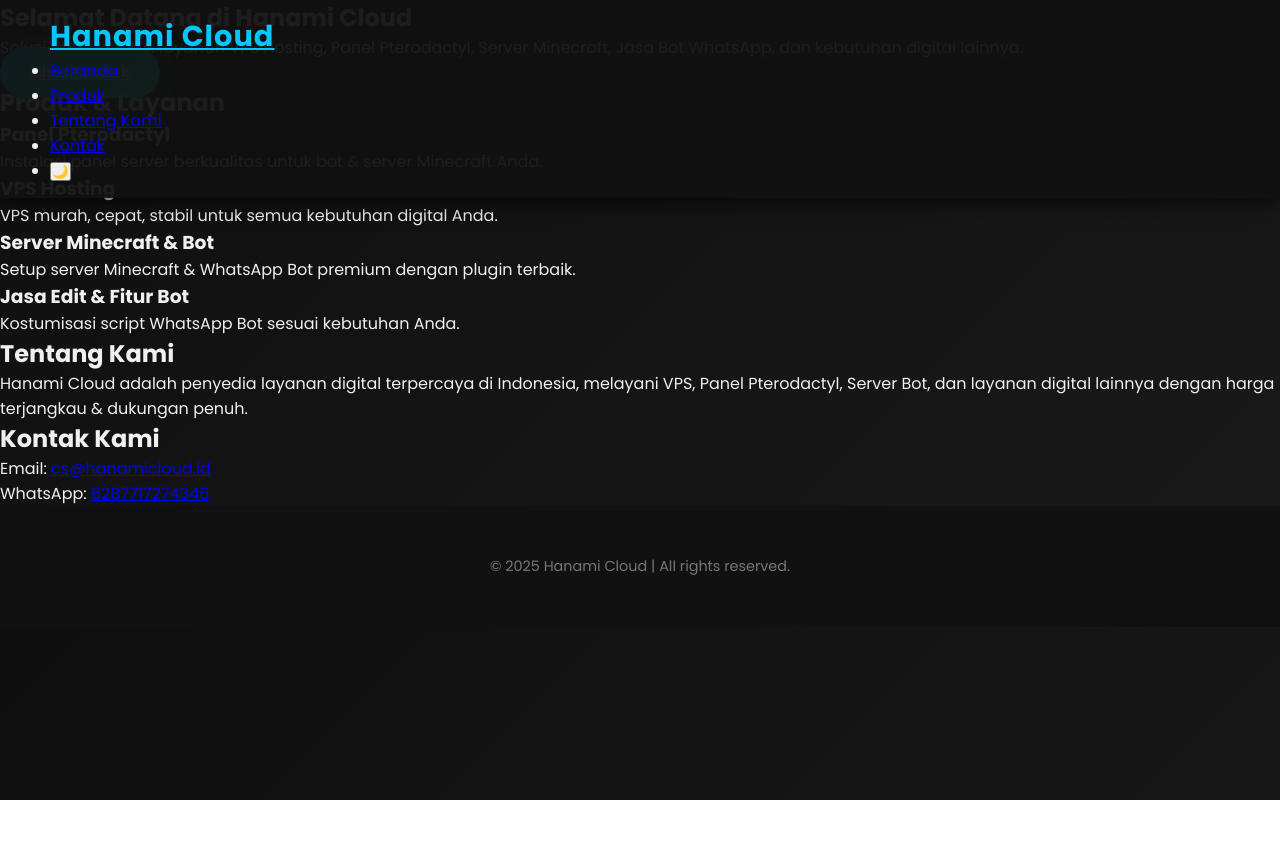
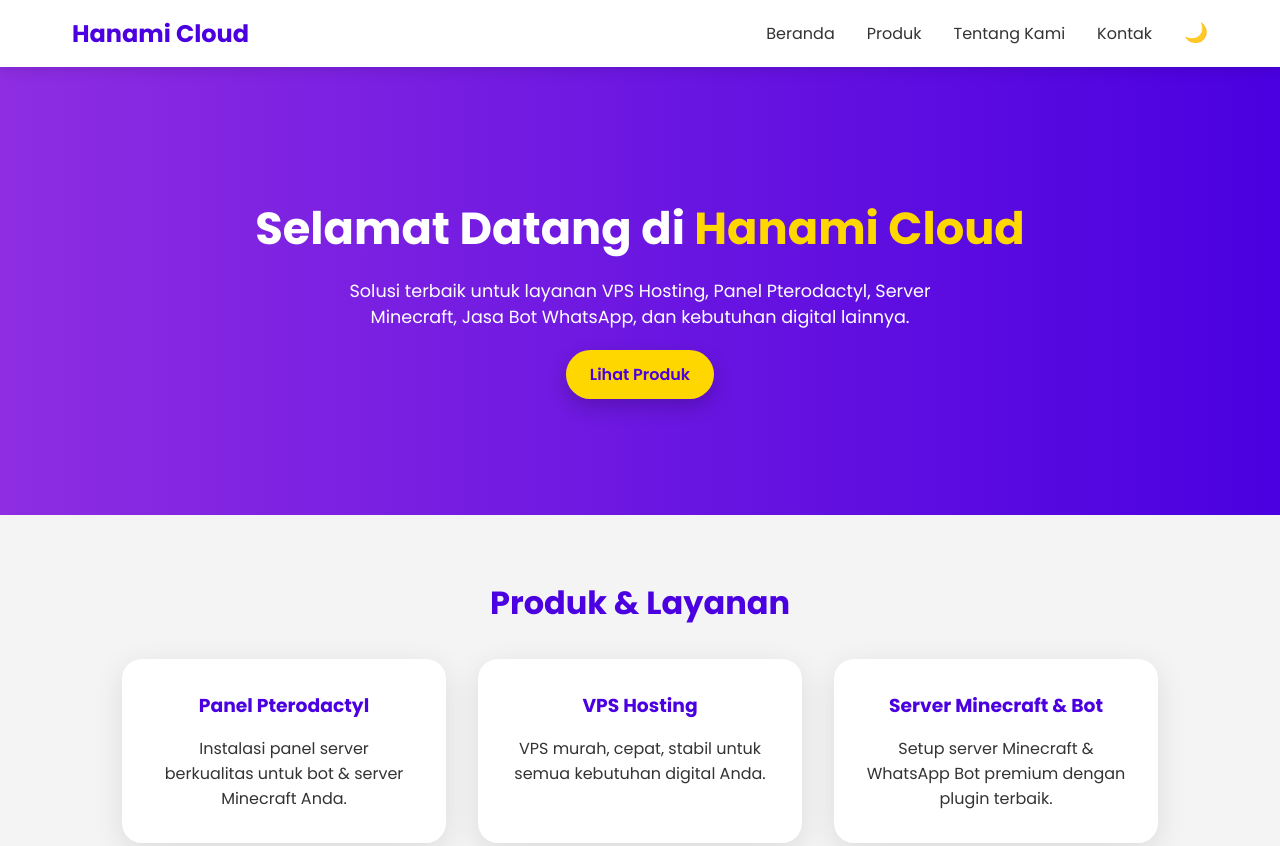
Before and after one commit to HandiDev-FikaBot/Hanami-Cloud, a plain HTML site: page index.html in a window 1280 px wide. Shown: the top 846 px of the page. Before the commit the page ends 800 px from the top, so only its background shows below. Drawn offline with Linux system fonts and the light colour scheme.

Commit message:
Update styles.css

```diff
--- a/styles.css
+++ b/styles.css
@@ -1,238 +1,185 @@
-  /* ===== Reset & Global Style ===== */
+/* Reset */
 * {
   margin: 0;
   padding: 0;
   box-sizing: border-box;
-    scroll-behavior: smooth;
-    transition: all 0.3s ease;
 }
 
 body {
   font-family: 'Poppins', sans-serif;
-    background: linear-gradient(135deg, #0f0f0f, #1a1a1a);
-    color: #f0f0f0;
-    overflow-x: hidden;
+  background: #f4f4f4;
+  color: #333;
+  transition: background 0.3s, color 0.3s;
 }
 
-/* ===== Scrollbar Custom (Chrome) ===== */
-::-webkit-scrollbar {
-    width: 8px;
-}
-::-webkit-scrollbar-track {
-    background: #1a1a1a;
-}
-::-webkit-scrollbar-thumb {
-    background: #00c6ff;
-    border-radius: 20px;
+a {
+  color: inherit;
+  text-decoration: none;
 }
 
-/* ===== Header / Navbar ===== */
+ul {
+  list-style: none;
+}
+
 header {
-    position: fixed;
-    width: 100%;
-    background: rgba(17, 17, 17, 0.95);
-    padding: 15px 50px;
+  background: #fff;
+  box-shadow: 0 4px 12px rgba(0,0,0,0.1);
+  position: sticky;
+  top: 0;
   z-index: 999;
-    box-shadow: 0 4px 20px rgba(0,0,0,0.7);
+}
+
+nav {
+  max-width: 1200px;
+  margin: 0 auto;
+  padding: 1rem 2rem;
   display: flex;
   justify-content: space-between;
   align-items: center;
 }
 
-header .logo {
-    font-size: 1.8rem;
-    font-weight: 800;
-    color: #00c6ff;
-    letter-spacing: 1px;
+.logo {
+  font-weight: 700;
+  font-size: 1.5rem;
+  color: #4A00E0;
 }
 
-.navbar {
+nav ul {
   display: flex;
-    gap: 30px;
+  gap: 2rem;
 }
 
-.navbar a {
-    font-size: 1rem;
-    color: #ccc;
-    position: relative;
+nav a:hover {
+  color: #4A00E0;
 }
 
-.navbar a::after {
-    content: '';
-    width: 0%;
-    height: 2px;
-    background: #00c6ff;
-    position: absolute;
-    left: 0;
-    bottom: -5px;
-    transition: 0.4s;
+#darkModeToggle {
+  background: none;
+  border: none;
+  cursor: pointer;
+  font-size: 1.2rem;
 }
 
-.navbar a:hover::after {
-    width: 100%;
-}
-.navbar a:hover {
+/* Home */
+#home {
+  text-align: center;
+  padding: 8rem 2rem;
+  background: linear-gradient(to right, #8E2DE2, #4A00E0);
   color: #fff;
 }
 
-/* ===== Hero Section ===== */
-.hero {
-    min-height: 100vh;
-    display: flex;
-    justify-content: center;
-    align-items: center;
-    text-align: center;
-    padding: 0 30px;
-    background: radial-gradient(circle at 20% 30%, #00c6ff 5%, transparent 30%);
+#home h1 {
+  font-size: 2.8rem;
+  margin-bottom: 1rem;
 }
 
-.hero h1 {
-    font-size: 3.5rem;
-    background: linear-gradient(90deg, #00c6ff, #00ffba);
-    -webkit-background-clip: text;
-    color: transparent;
-    margin-bottom: 20px;
+#home h1 span {
+  color: #FFD700;
 }
 
-.hero p {
-    color: #aaa;
-    font-size: 1.2rem;
-    max-width: 700px;
-    margin: 0 auto 30px;
+#home p {
+  max-width: 600px;
+  margin: 0 auto 2rem;
+  font-size: 1.1rem;
 }
 
-/* ===== Button Keren Gege ===== */
 .btn {
-    background: linear-gradient(135deg, #00c6ff, #00ffba);
-    padding: 14px 30px;
-    color: #fff;
-    border: none;
+  background: #FFD700;
+  color: #4A00E0;
+  padding: 0.8rem 1.5rem;
   border-radius: 50px;
-    cursor: pointer;
-    font-size: 1rem;
   font-weight: 600;
-    box-shadow: 0 5px 20px rgba(0, 198, 255, 0.4);
-    transition: transform 0.4s, box-shadow 0.4s;
-}
-.btn:hover {
-    transform: scale(1.05);
-    box-shadow: 0 8px 25px rgba(0, 198, 255, 0.7);
+  box-shadow: 0 8px 20px rgba(0,0,0,0.2);
+  transition: 0.3s;
 }
 
-/* ===== About Section ===== */
-.about {
-    padding: 100px 30px;
-    text-align: center;
-    background: #181818;
+.btn:hover {
+  background: #fff;
+  color: #4A00E0;
 }
 
-.about h2 {
-    font-size: 2.8rem;
-    color: #00c6ff;
-    margin-bottom: 20px;
+/* Produk */
+#produk {
+  padding: 4rem 2rem;
+  max-width: 1100px;
+  margin: auto;
 }
 
-.about p {
-    color: #ccc;
-    font-size: 1rem;
-    max-width: 800px;
-    margin: 0 auto;
+#produk h2 {
+  text-align: center;
+  margin-bottom: 2rem;
+  font-size: 2rem;
+  color: #4A00E0;
 }
 
-/* ===== Services (Card Professional) ===== */
-.services {
-    padding: 100px 30px;
-    background: #121212;
+.produk-container {
+  display: grid;
+  grid-template-columns: repeat(auto-fit, minmax(250px, 1fr));
+  gap: 2rem;
 }
 
-.services h2 {
+.produk-item {
+  background: #fff;
+  padding: 2rem;
+  border-radius: 20px;
+  box-shadow: 0 8px 30px rgba(0,0,0,0.1);
   text-align: center;
-    color: #00c6ff;
-    font-size: 2.8rem;
-    margin-bottom: 50px;
+  transition: transform 0.3s;
 }
 
-.service-box {
-    display: grid;
-    grid-template-columns: repeat(auto-fit, minmax(260px, 1fr));
-    gap: 30px;
+.produk-item:hover {
+  transform: translateY(-10px);
 }
 
-.card {
-    background: linear-gradient(145deg, #1c1c1c, #121212);
-    border-radius: 15px;
-    padding: 25px;
-    box-shadow: 0 6px 25px rgba(0,0,0,0.7);
-    text-align: center;
-    position: relative;
-    overflow: hidden;
+.produk-item h3 {
+  margin-bottom: 1rem;
+  color: #4A00E0;
 }
 
-.card::before {
-    content: '';
-    position: absolute;
-    top: -50%;
-    left: -50%;
-    width: 200%;
-    height: 200%;
-    background: linear-gradient(45deg, transparent, #00c6ff, transparent);
-    transform: rotate(0deg);
-    animation: rotate 8s linear infinite;
+/* Tentang & Kontak */
+#tentang, #kontak {
+  padding: 4rem 2rem;
+  max-width: 800px;
+  margin: auto;
+  text-align: center;
 }
 
-@keyframes rotate {
-    0% { transform: rotate(0deg); }
-    100% { transform: rotate(360deg); }
+#tentang h2, #kontak h2 {
+  margin-bottom: 1rem;
+  color: #4A00E0;
 }
 
-.card h3 {
-    color: #00ffba;
-    margin-bottom: 15px;
+footer {
+  text-align: center;
+  padding: 2rem 0;
+  background: #4A00E0;
+  color: #fff;
 }
 
-.card p {
-    color: #aaa;
-    font-size: 0.95rem;
+/* Animasi Scroll */
+section {
+  opacity: 0;
+  transform: translateY(50px);
+  transition: 1s ease;
 }
 
-/* ===== Footer Stylish ===== */
-footer {
-    background: #111;
-    padding: 50px 30px;
-    text-align: center;
-    color: #777;
-    font-size: 0.9rem;
+section.show {
+  opacity: 1;
+  transform: translateY(0);
 }
 
-footer a {
-    color: #00c6ff;
+/* Dark Mode */
+.dark-mode {
+  background: #121212;
+  color: #eee;
 }
 
-footer a:hover {
-    color: #00ffba;
+.dark-mode header, .dark-mode nav, .dark-mode .produk-item, .dark-mode footer {
+  background: #1e1e1e;
+  color: #fff;
 }
 
-/* ===== Responsive Full ===== */
-@media (max-width: 768px) {
-    header {
-        padding: 15px 20px;
+.dark-mode .btn {
+  background: #FFD700;
+  color: #1e1e1e;
 }
-    .navbar {
-        gap: 15px;
-    }
-    .hero h1 {
-        font-size: 2.5rem;
-    }
-    .about h2, .services h2 {
-        font-size: 2rem;
-    }
-}
-
-@media (max-width: 480px) {
-    .hero p {
-        font-size: 1rem;
-    }
-    .btn {
-        padding: 10px 20px;
-        font-size: 0.9rem;
-    }
```
Lines whose indentation alone changed are shown as unchanged.
